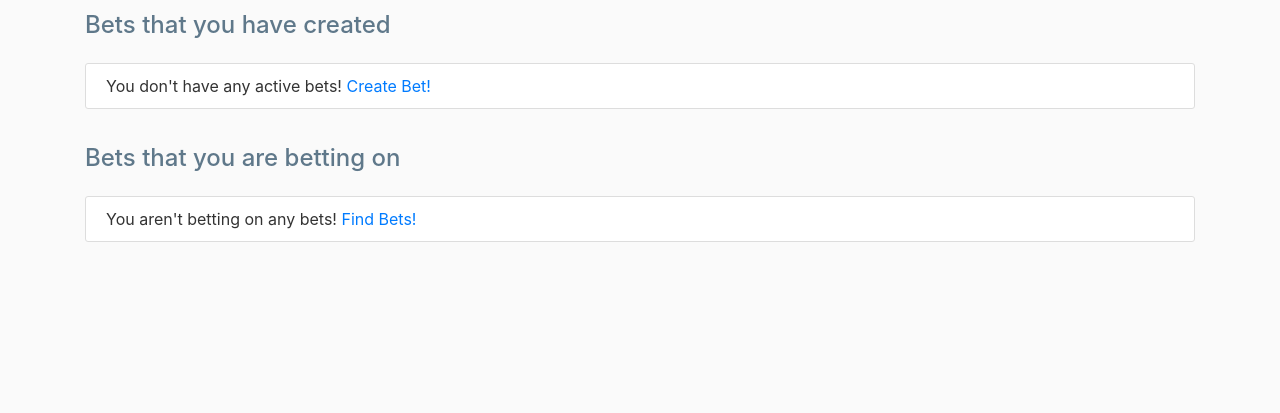
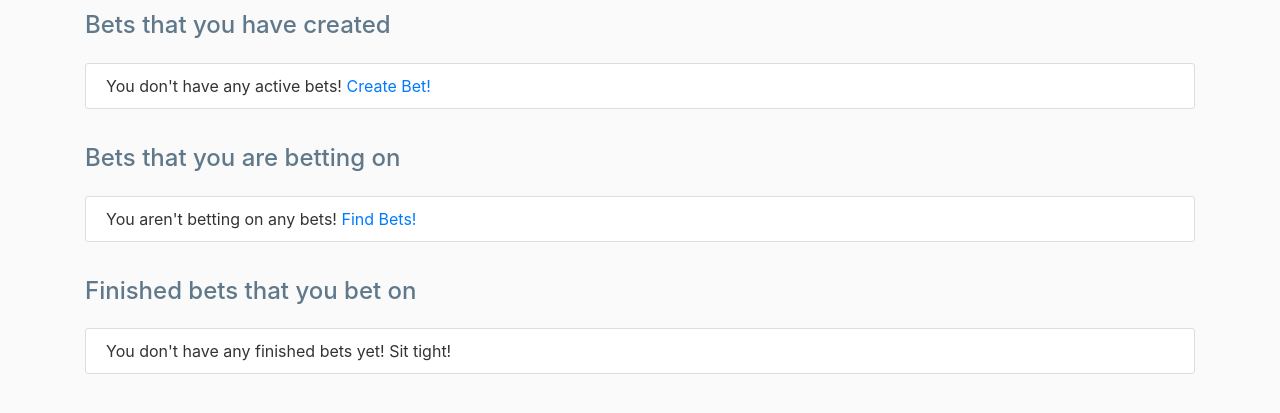
Before and after one commit to greengro/FitBet, a Django app: page /profile/ in a window 1280 px wide. Shown: the part 284-697 px from the top of the page. Run offline with Django 3.2, Linux system fonts and the light colour scheme; data that the repository does not hold is empty.

Commit message:
Updating bets works now

```diff
--- a/fitbet/bets/forms.py
+++ b/fitbet/bets/forms.py
@@ -28,3 +28,8 @@ class CreateUserBet(ModelForm):
             raise ValidationError("Non-positive number of steps")
 
         return amount
+
+class UpdateBet(ModelForm):
+    class Meta:
+        model = Bet
+        fields = ['achieved_goal']
--- a/fitbet/bets/urls.py
+++ b/fitbet/bets/urls.py
@@ -1,9 +1,10 @@
-from .views import create_bet, create_userbet, delete_bet
+from .views import create_bet, create_userbet, delete_bet, update_bet
 from django.urls import path, include, re_path
 from django.contrib.auth import views as auth_views
 
 urlpatterns = [
     path("createBet/", create_bet, name="createBet"),
     path("createUserBet/<str:bet_id>", create_userbet, name="createUserBet"),
-    path("deleteBet/<str:id>", delete_bet, name="deleteBet")
+    path("deleteBet/<str:id>", delete_bet, name="deleteBet"),
+    path("updateBet/<str:id>", update_bet, name="updateBet")
 ]
--- a/fitbet/users/templates/users/profile.html
+++ b/fitbet/users/templates/users/profile.html
@@ -53,36 +53,63 @@
 
     <h4>Bets that you have created </h4>
 
-    {% if bets %}
-        {% for obj in bets %}
-
+    {% for obj in bets %}
         <div class="content-section">
             <h2>{{ obj.title }}</h2>
-            <h3>{{ obj.description }}</h3>
+            <h3>Steps: {{obj.steps_wagered}}</h3>
+            <h3>Description: {{ obj.description }}</h3>
     <!--        deleteBet/{{obj.id}}-->
-            <p><a href="{% url 'deleteBet' obj.id %}">Delete Bet!</a></p>
+            <p><a href="{% url 'deleteBet' obj.id %}">Delete Bet! </a><a href="{% url 'updateBet' obj.id %}">Update Bet!</a></p>
 
         </div>
 
-        {% endfor %}
-    {% else %}
+    {% empty %}
         <div class="content-section"> You don't have any active bets! <a href="{% url 'createBet' %}">Create Bet!</a></div>
-    {% endif %}
+    {% endfor %}
 
     <h4>Bets that you are betting on </h4>
-    {% if placed %}
-        {% for obj in placed %}
+
+    {% for obj in placed %}
         <div class="content-section">
             <h2>{{obj.bet_id.title}}</h2>
-            <h3>{{ obj.bet_id.description }}</h3>
+            <h3>Steps: {{obj.bet_id.steps_wagered}}</h3>
+            <h3>Description: {{ obj.bet_id.description }}</h3>
+            <h3>Amount wagered:   {{ obj.amount_bet }}
+                {% if obj.betting_against %}
+                AGAINST
+                {% else %}
+                FOR
+                {% endif %}
+            </h3>
+        </div>
+    {% empty %}
+    <div class="content-section"> You aren't betting on any bets! <a href="{% url 'dashboard' %}">Find Bets!</a></div>
+    {% endfor %}
 
-            <h2>Amount wagered:   {{ obj.amount_bet }} </h2>
+    <h4>Finished bets that you bet on</h4>
+
+    {% for obj in old_placed %}
+        <div class="content-section">
+            <h2>{{obj.bet_id.title}}</h2>
+            <h3>Steps: {{obj.bet_id.steps_wagered}}</h3>
+            <h3>Description: {{ obj.bet_id.description }}</h3>
+            <h3>Amount wagered:   {{ obj.amount_bet }}
+                {% if obj.betting_against %}
+                AGAINST
+                {% else %}
+                FOR
+                {% endif %}
+            </h3>
+            <h3> Result:
+                {% if obj.bet_id.achieved_goal != obj.betting_against %}
+                WIN
+                {% else %}
+                LOSE
+                {% endif %}
+            </h3>
+            <h3> Payout: Implement this later lol</h3>
         </div>
-        {% endfor %}
-    {% else %}
-    <div class="content-section"> You aren't betting on any bets! <a href="{% url 'dashboard' %}">Find Bets!</a></div>
-    {% endif %}
-
-
-
+    {% empty %}
+    <div class="content-section"> You don't have any finished bets yet! Sit tight! </div>
+    {% endfor %}
 {% endblock %}
--- a/fitbet/users/views.py
+++ b/fitbet/users/views.py
@@ -18,16 +18,18 @@ def house(request):
     return render(request, "users/houseBets.html", {'bets': house_bets, 'form': form})
 
 def profile(request):
-    owned_bets = Bet.objects.filter(bet_owner_user_id=request.user.id)
-    placed_bets = UserBet.objects.filter(user_id=request.user.id)
+    active_owned_bets = Bet.objects.filter(bet_owner_user_id=request.user.id).filter(active=True)
+    active_placed_bets = UserBet.objects.filter(user_id=request.user.id).filter(bet_id__active=True)
+    # Should probably order this from newest to oldest
+    finished_placed_bets = UserBet.objects.filter(user_id=request.user.id).filter(bet_id__active=False)
     user_info = Profile.objects.filter(user_id=request.user.id)
-    return render(request, "users/profile.html", {'bets': owned_bets, 'placed': placed_bets, "info":user_info})
+    return render(request, "users/profile.html", {'bets': active_owned_bets, 'placed': active_placed_bets, "info":user_info, 'old_placed': finished_placed_bets})
 
 
 def dashboard(request):
-    all_bets = Bet.objects.all()
+    all_active_bets = Bet.objects.all().filter(active=True)
     form = CreateUserBet()
-    return render(request, "users/dashboard.html", {'bets': all_bets, 'form': form})
+    return render(request, "users/dashboard.html", {'bets': all_active_bets, 'form': form})
 
 
 def register(request):
```
Also changed, not shown: fitbet/bets/templates/update_bet.html (added, +16 -0 lines), fitbet/bets/views.py (+20 -1 lines).
